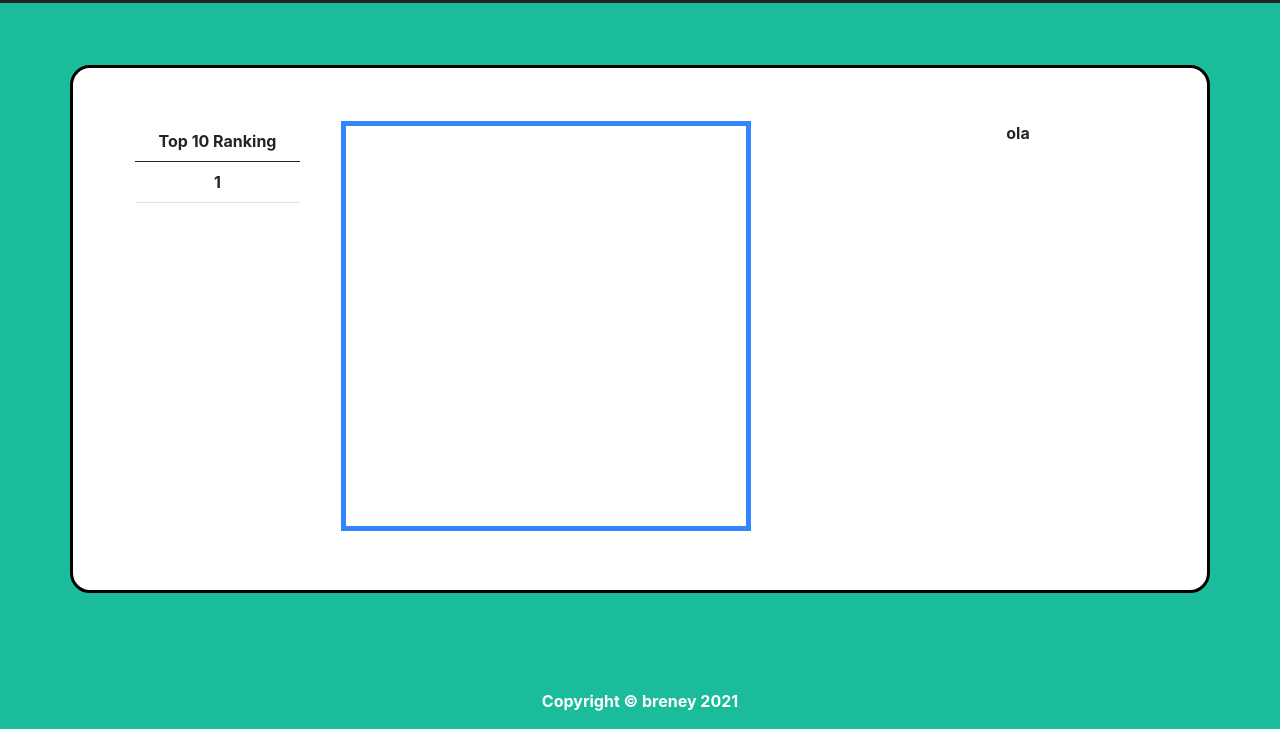
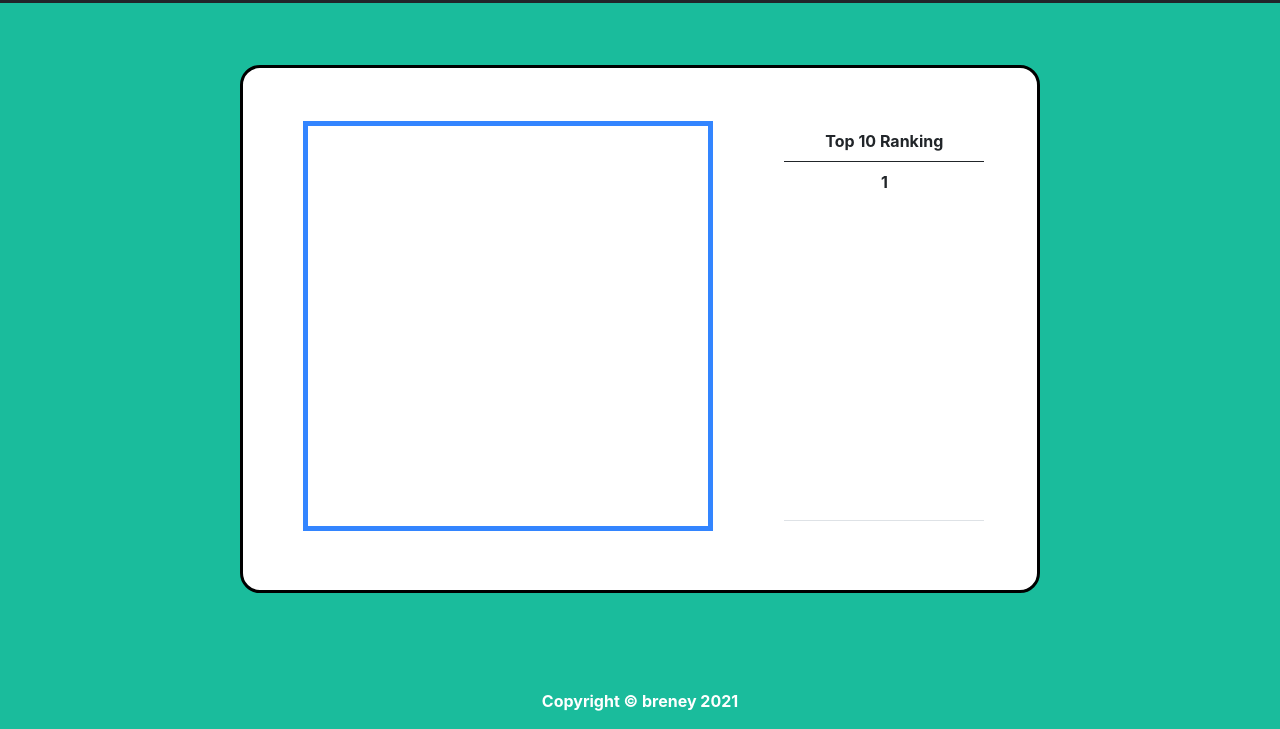
Before and after one commit to breney/snake-game, a website: page src/views/game.html in a window 1280 px wide. Shown: the part 71-800 px from the top of the page. Drawn offline with nearby package versions, Linux system fonts and the light colour scheme; no server answers.

Commit message:
organizer

```diff
--- /dev/null
+++ b/src/views/game.css
@@ -0,0 +1,42 @@
+  footer{
+    bottom: 0;
+    right:0;
+    left:0;
+    position: fixed;
+    text-align: center;
+  }
+
+  #myScreen{
+    border:5px solid #3385ff;
+  }
+  header{
+    position: fixed;
+    top:0;
+    width: 100%;
+  }
+  #gameBox {
+    top: 0;
+    right:0;
+    left:0;
+    bottom:0;
+    position: absolute;
+    margin: auto;
+    width: 50rem;
+    height: 33rem;
+    border: 3px solid black;
+    border-radius:20px;
+  }
+  .row {
+    height:100%;
+    align-content: center;
+    text-align: center;
+  }
+  .table{
+    width:200px;
+  }
+  body{
+    font-family: "Montserrat", -apple-system, BlinkMacSystemFont, "Segoe UI", Roboto, "Helvetica Neue", Arial, "Noto Sans", sans-serif, "Apple Color Emoji", "Segoe UI Emoji", "Segoe UI Symbol", "Noto Color Emoji";
+    font-weight: 700;
+    color: white;
+    background-color: #1abc9c
+  }
--- a/src/views/game.html
+++ b/src/views/game.html
@@ -6,7 +6,7 @@
     <meta name="viewport" content="width=device-width, initial-scale=1.0">
     <title>Snake Shit Type</title>
     <link href="https://cdn.jsdelivr.net/npm/bootstrap@5.0.0-beta3/dist/css/bootstrap.min.css" rel="stylesheet" integrity="sha384-eOJMYsd53ii+scO/bJGFsiCZc+5NDVN2yr8+0RDqr0Ql0h+rP48ckxlpbzKgwra6" crossorigin="anonymous">
-
+    <link rel="stylesheet" type="text/css" href="../views/game.css">
     <script src="/socket.io/socket.io.js"></script>
 
 </head>
@@ -20,8 +20,10 @@
 
   <div id="gameBox" class="container bg-white">
     <div class="row">
-            <div class="col-md-2 text-dark">
-
+      <div class="col-md-8 text-dark ">
+        <canvas id="myScreen" width='400' height='400' ></canvas>
+      </div>
+      <div class="col-md-4 text-dark d-flex">
         <table class="table">
           <thead class="thead-light">
             <tr>
@@ -35,22 +37,12 @@
           </tbody>
         </table>
       </div>
-            <div class="col-md-6 text-dark ">
-              <canvas id="myScreen" width='400' height='400' ></canvas>
-            </div>
-            <div class="col-md-4 text-dark">
-              ola
-            </div>
     </div>
    </div>
 
   <footer >
     <p>Copyright &copy; breney 2021</p>
   </footer>
-
-
-
-
 
   <script src="https://cdn.jsdelivr.net/npm/@popperjs/core@2.9.1/dist/umd/popper.min.js" integrity="sha384-SR1sx49pcuLnqZUnnPwx6FCym0wLsk5JZuNx2bPPENzswTNFaQU1RDvt3wT4gWFG" crossorigin="anonymous"></script>
   <script src="https://cdn.jsdelivr.net/npm/bootstrap@5.0.0-beta3/dist/js/bootstrap.min.js" integrity="sha384-j0CNLUeiqtyaRmlzUHCPZ+Gy5fQu0dQ6eZ/xAww941Ai1SxSY+0EQqNXNE6DZiVc" crossorigin="anonymous"></script>
@@ -102,59 +94,6 @@
     socket.on('remove-fruit', (command) => {
       game.removeFruit(command);
     })
-
-
-        //
-
   </script>
 </body>
-<style>
-  footer{
-    bottom: 0;
-    right:0;
-    left:0;
-    position: fixed;
-    text-align: center;
-  }
-
-  #myScreen{
-    border:5px solid #3385ff;
-  }
-  header{
-    position: fixed;
-    top:0;
-    width: 100%;
-  }
-  #gameBox {
-    top: 0;
-    right:0;
-    left:0;
-    bottom:0;
-    position: absolute;
-    margin: auto;
-    width: 150rem;
-    height: 33rem;
-    border: 3px solid black;
-    border-radius:20px;
-  }
-
-  .row {
-    height:100%;
-    align-content: center;
-    text-align: center;
-  }
-  .table{
-    margin-left: 50px;
-  }
-  body{
-    font-family: "Montserrat", -apple-system, BlinkMacSystemFont, "Segoe UI", Roboto, "Helvetica Neue", Arial, "Noto Sans", sans-serif, "Apple Color Emoji", "Segoe UI Emoji", "Segoe UI Symbol", "Noto Color Emoji";
-    font-weight: 700;
-    color: white;
-    background-color: #1abc9c
-  }
-
-</style>
-
-
-
 </html>
```
Lines whose indentation alone changed are shown as unchanged.
